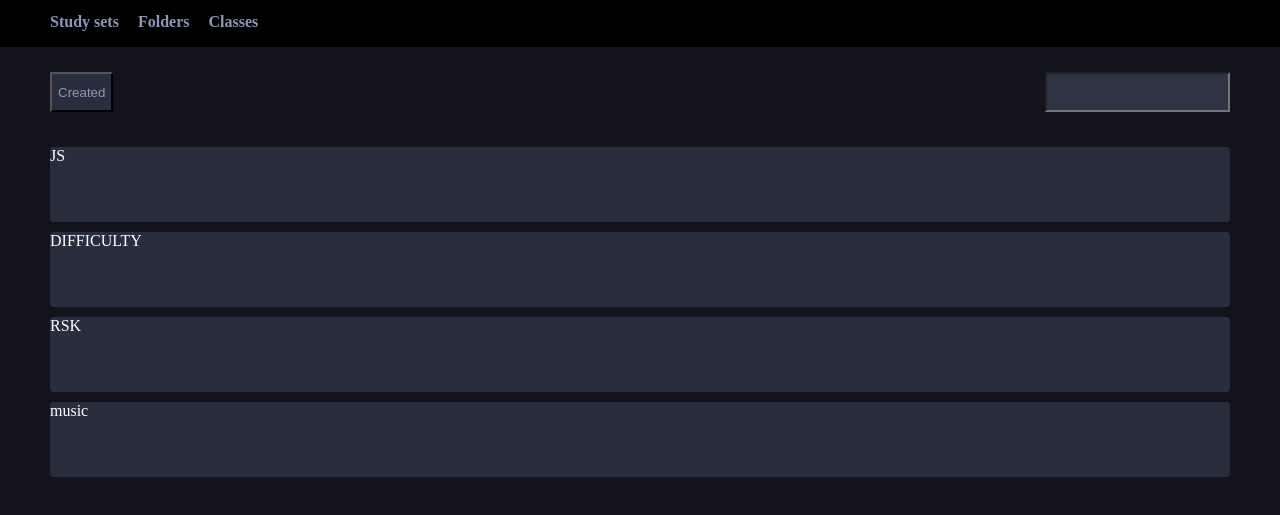
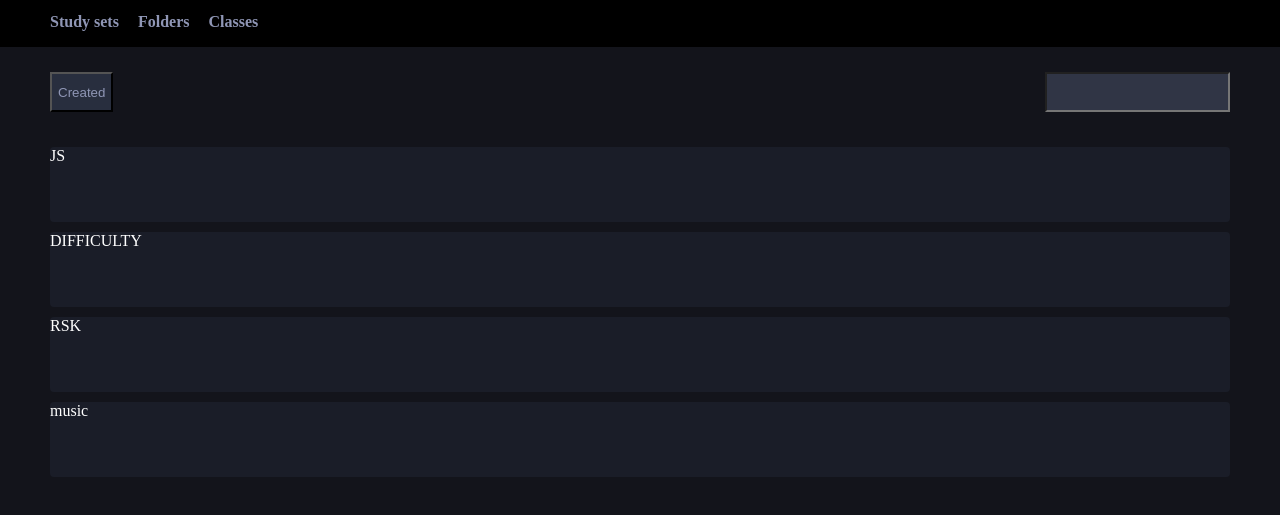
Before and after one commit to sofiatejada/lab02b-102-copy-website, a plain HTML site: page index.html in a window 1280 px wide. Shown: the part 153-668 px from the top of the page. Drawn offline with Linux system fonts and the light colour scheme.

Commit message:
change background color on buttons

```diff
--- a/style.css
+++ b/style.css
@@ -95,7 +95,7 @@ header {
 .f {
     height: 75px;
     margin-top: 10px;
-    background-color: #282e3e;
+    background-color: #1a1d28;
     border-radius: .25rem;
 }
 
```
